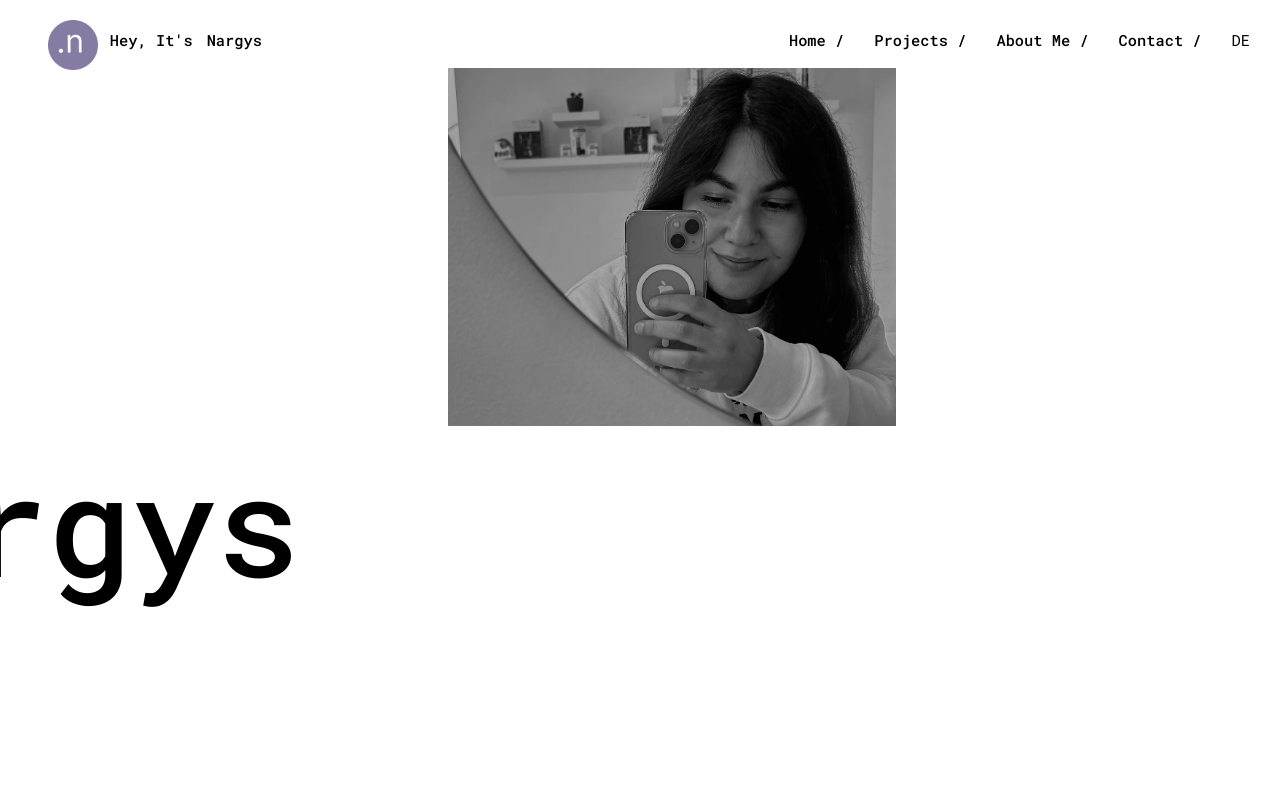
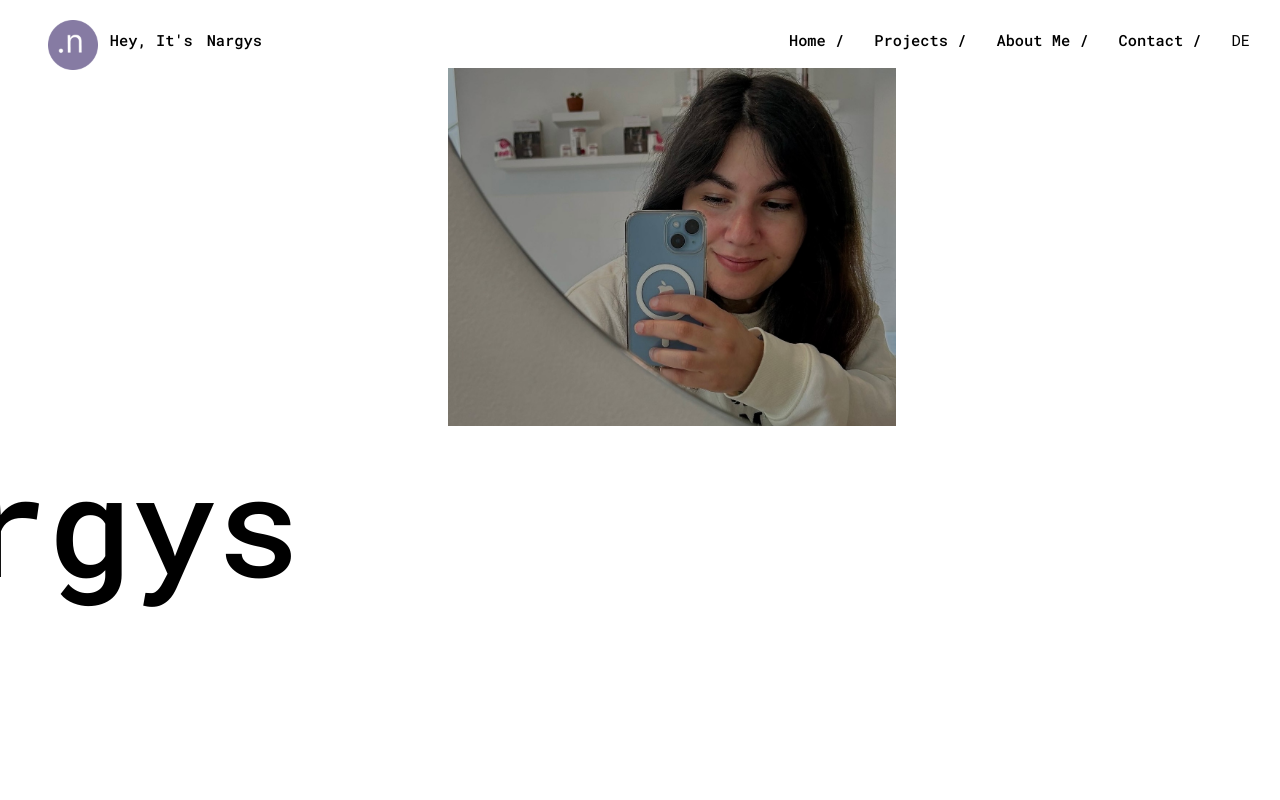
Before and after one commit to nargysc/portfolionrgs, a React (Create React App) app: page / in a window 1280 px wide. In both pictures the pointer is over the picture 672 px from the left and 247 px from the top of the page. Shown: the top 800 px of the page. Built offline with nearby package versions, Linux system fonts and the light colour scheme; a web font is replaced by a local one.

Commit message:
Image hover

```diff
--- a/src/Components/Home.css
+++ b/src/Components/Home.css
@@ -1,10 +1,15 @@
 @import url("https://fonts.googleapis.com/css2?family=Roboto+Mono:ital,wght@0,100..700;1,100..700&display=swap");
-img {
+.mainimg img {
   -o-object-fit: contain;
      object-fit: contain;
   width: 35%;
   margin-left: 35%;
   margin-top: 10%;
+}
+
+.mainimg:hover {
+  content: url("../images/color.jpg");
+  cursor: pointer;
 }
 
 .sliderContainer {
--- a/src/Components/Home.js
+++ b/src/Components/Home.js
@@ -51,7 +51,7 @@ function Home() {
   return (
     <div>
       <div className="sliderContainer">
-        <img src={pict} alt=""></img>
+        <img className="mainimg" src={pict} alt=""></img>
         <div ref={slider} className="slider">
           <p className="maintext" ref={firstText}>
             {t("frontend")}
--- a/src/Components/Home.scss
+++ b/src/Components/Home.scss
@@ -1,10 +1,15 @@
   @import url('https://fonts.googleapis.com/css2?family=Roboto+Mono:ital,wght@0,100..700;1,100..700&display=swap');
 
- img {
+ .mainimg img {
     object-fit: contain;
     width: 35%;
     margin-left: 35%;
     margin-top: 10%;
+ }
+    .mainimg:hover {
+      content: url("../images/color.jpg");
+      cursor: pointer;
+
   }
 
 .sliderContainer {
```
Also changed, not shown: src/images/color.jpg (added).
